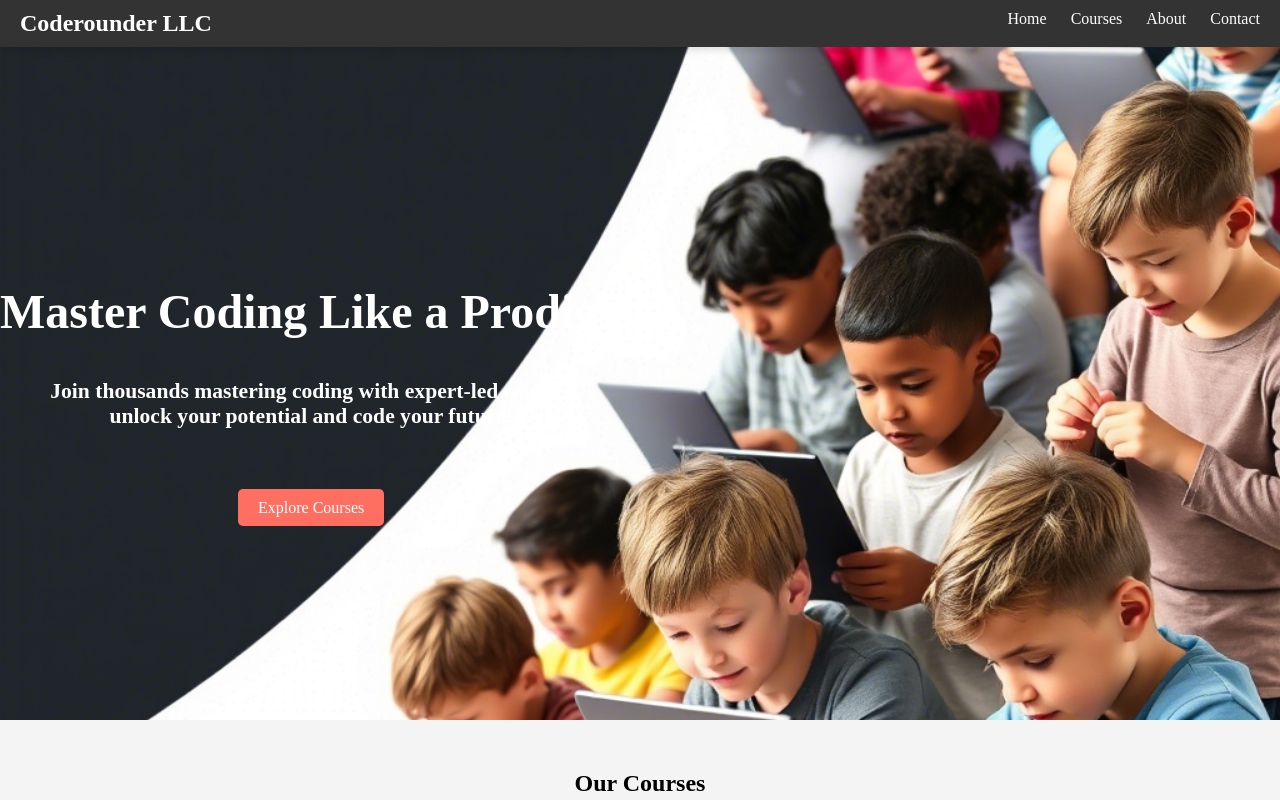
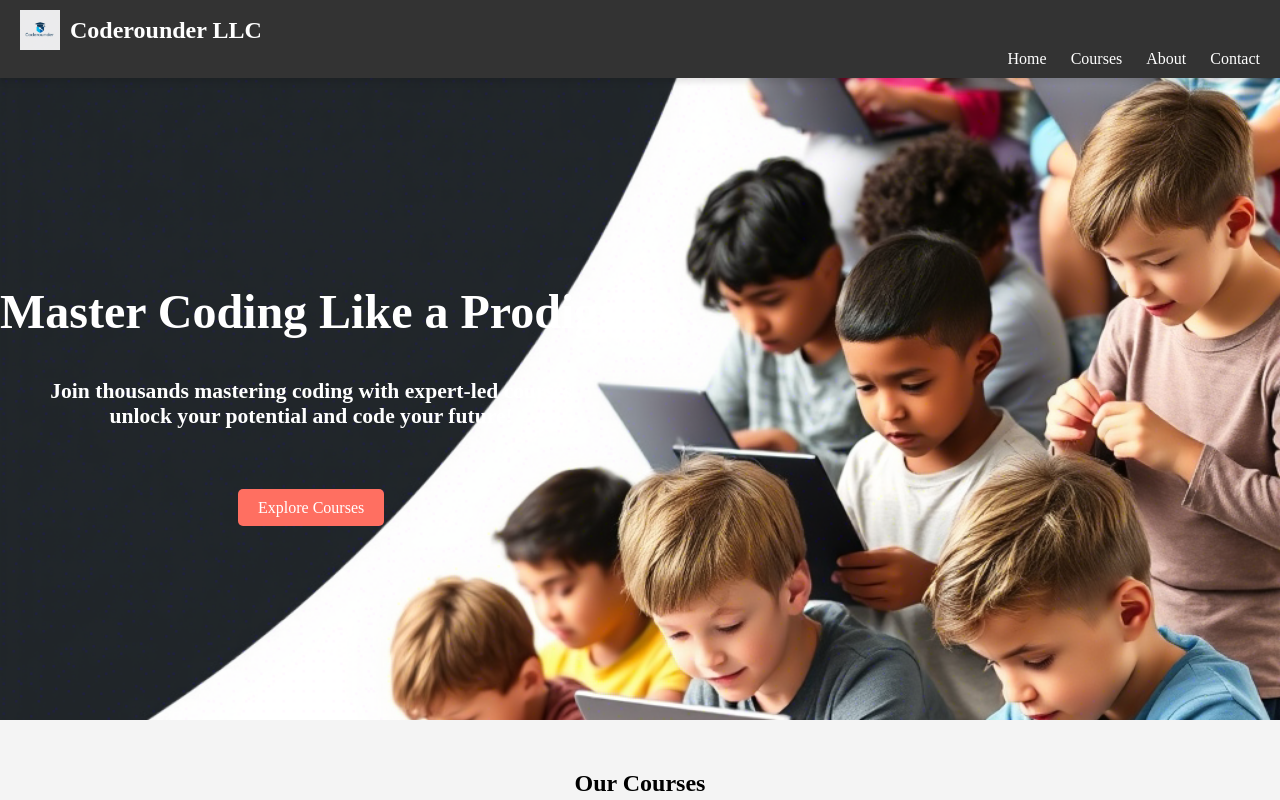
Before and after one commit to suriyaprakashsellakannu/coderounderllc, a plain HTML site: page index.html in a window 1280 px wide. Shown: the top 800 px of the page. Drawn offline with Linux system fonts and the light colour scheme.

Commit message:
Logo addition

```diff
--- a/index.html
+++ b/index.html
@@ -11,7 +11,10 @@
     <!-- Header -->
     <header>
         <nav>
-            <div class="logo">Coderounder LLC</div>
+            <div class="logo">
+			  <img src="images/logo.png" alt="Coderounder Logo">
+				Coderounder LLC
+			</div>
             <ul class="nav-links">
                 <li><a href="#home">Home</a></li>
                 <li><a href="#courses">Courses</a></li>
--- a/styles.css
+++ b/styles.css
@@ -22,7 +22,16 @@ header {
 .logo {
     font-size: 1.5em;
     font-weight: bold;
-    float: left; /* Aligns the logo to the left */
+}
+.logo {
+  display: flex;       /* Use flexbox for alignment */
+  align-items: center; /* Vertically center items */
+  gap: 10px;           /* Space between image and text */
+}
+
+.logo img {
+  height: 40px;        /* Adjust based on your logo's aspect ratio */
+  width: auto;         /* Maintain aspect ratio */
 }
 
 /* Navigation Links Styling */
```
